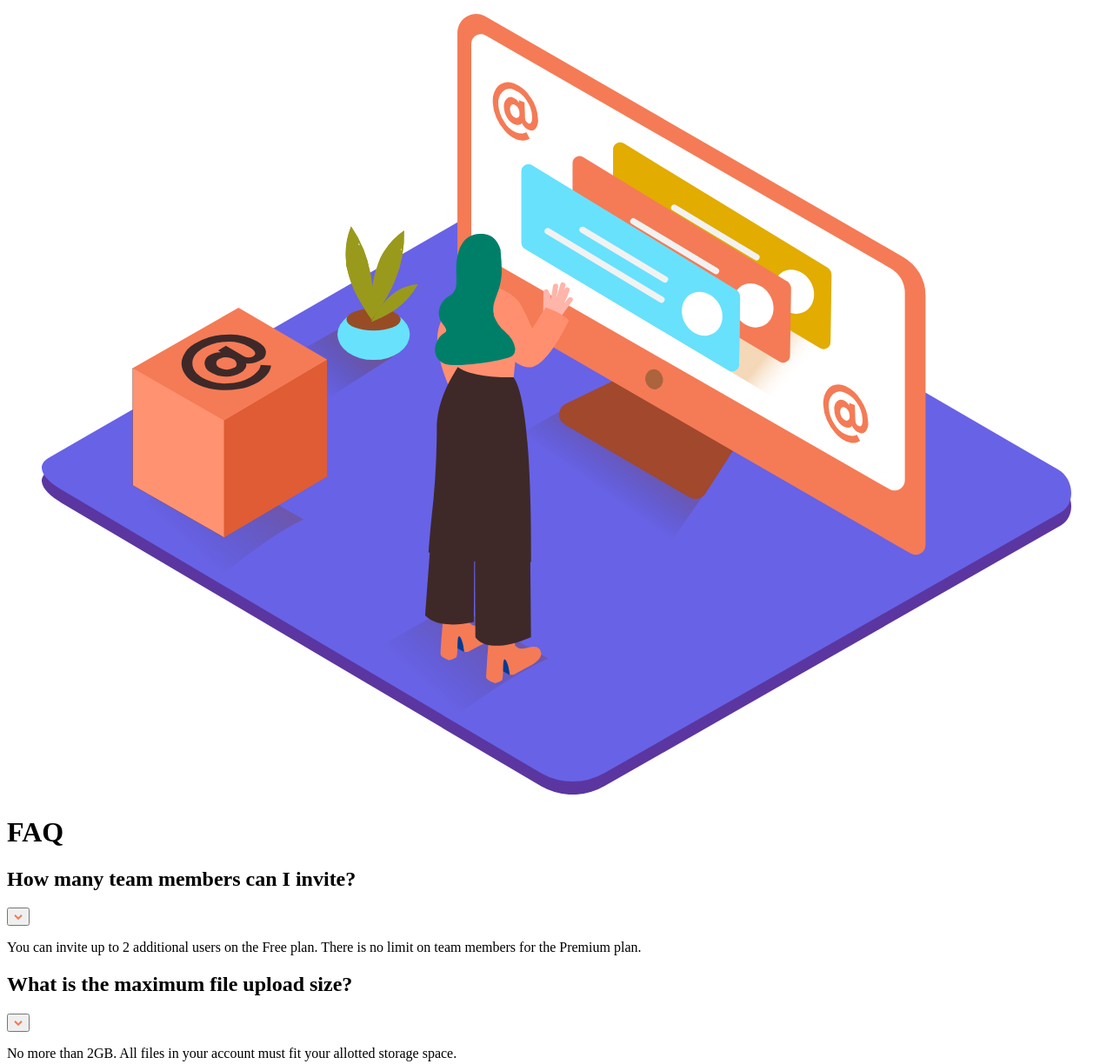
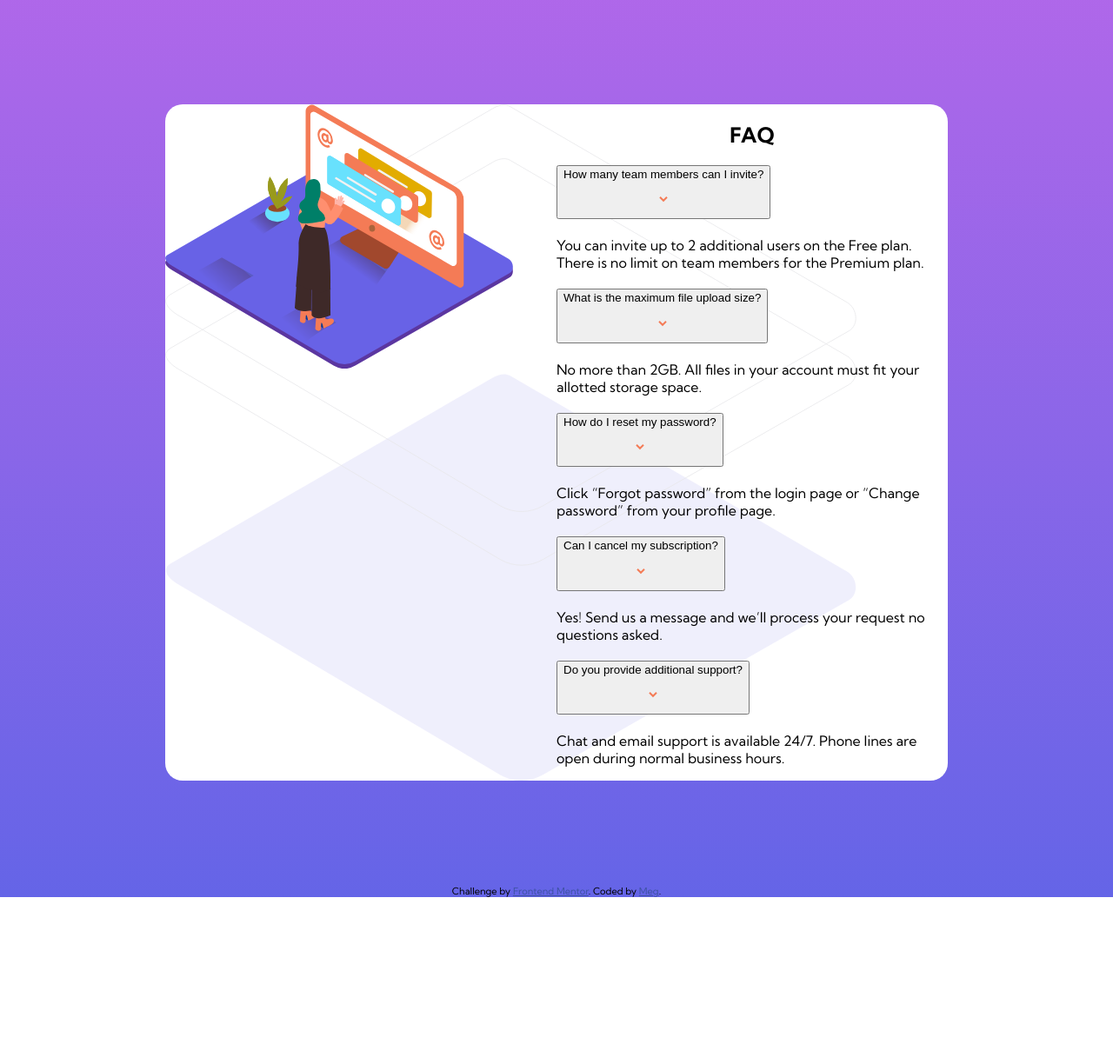
Before and after one commit to mbarnstien/faq-accordion-card, a plain HTML site: page index.html in a window 1280 px wide. Shown: the top 1224 px of the page at 87% size. After the commit the page ends 1032 px from the top, so only its background shows below. Drawn offline with Linux system fonts and the light colour scheme.

Commit message:
Adjusted HTML tags and some CSS styling

```diff
--- a/css/main.css
+++ b/css/main.css
@@ -1,7 +1,37 @@
+html {
+    box-sizing: initial;
+    font-size: 100%;
+}
 
+*, *::before, *::after {
+    box-sizing: inherit;
+}
+
+body {
+    min-height: 100vh;
+    margin: 0;
+    padding: 0;
+    background-image: linear-gradient(hsl(273, 75%, 66%), hsl(240, 73%, 65%));
+    font-family: 'Kumbh Sans', sans-serif;
+}
+
+.card {
+    background: #ffffff;
+    border-radius: 20px;
+    max-width: 900px;
+}
+
+.hide {
+    display: none;
+}
+
+h1 {
+    text-align: center;
+}
 
 
 /**Footer Styles**/
+
 footer {
     font-size: 11px;
     text-align: center;
@@ -9,3 +39,28 @@ footer {
 footer a {
     color: hsl(228, 45%, 44%);
 }
+
+/**Desktop Styles**/
+
+@media only screen and (min-width: 1200px) {
+    .card {
+        display: flex;
+        max-width: 900px;
+        margin: 120px auto;
+        background-image: url('../images/bg-pattern-desktop.svg');
+        background-size: contain;
+        background-repeat: no-repeat;
+        background-position: left center;
+    }
+
+    .img-container, .text-container {
+        flex: 1;
+    }
+
+    .img-container img{
+        width: 100%;
+        height: auto;
+        max-width: 400px;
+        padding-right: 30px;
+    }
+}
--- a/index.html
+++ b/index.html
@@ -6,49 +6,100 @@
 
   <link rel="icon" type="image/png" sizes="32x32" href="./images/favicon-32x32.png">
 
+  <link href="https://fonts.googleapis.com/css2?family=Kumbh+Sans:wght@400;700&display=swap" rel="stylesheet">
+
   <link rel="stylesheet" href="css/main.css">
 
   <title>Frontend Mentor | FAQ Accordion Card</title>
 
 </head>
 <body>
-  <figure class="img-container">
-    <img src="images/illustration-woman-online-mobile.svg" alt="Women browsing the internet" />
+  <section class="card">
+    <div class="img-container">
+      <img src="images/illustration-woman-online-desktop.svg" alt="Woman browsing the internet" />
+      <img src="images/illustration-woman-online-mobile.svg" alt="Woman browsing the internet" class="hide" />
+    </div>
+    <div class="text-container">
+      <h1>FAQ</h1>
+      <div class="accordion">
+        <div class="accordion-item">
+          <h2>
+            <button class="accordion-h">
+              How many team members can I invite?
+              <figure class="arrow">
+                <img src="images/icon-arrow-down.svg" alt="arrow" />
               </figure>
-  <h1>FAQ</h1>
-  <div class="acocordion">
-    <h2 class="accordion-h">How many team members can I invite?</h2>
-    <button type="button" class="arrow">
+            </button>
+          </h2>
+          <div class="accordion-collapse">
+            <div class="accordion-p">
+              <p>You can invite up to 2 additional users on the Free plan. There is no limit on team members for the Premium plan.</p>
+            </div>
+          </div>
+        </div>
+        <div class="accordion-item">
+          <h2>
+            <button class="accordion-h">
+              What is the maximum file upload size?
+              <figure class="arrow">
                 <img src="images/icon-arrow-down.svg" alt="arrow" />
+              </figure>
             </button>
-    <p class="accordion-p">You can invite up to 2 additional users on the Free plan. There is no limit on
-    team members for the Premium plan.</p>
-
-    <h2 class="accordion-h">What is the maximum file upload size?</h2>
-    <button type="button" class="arrow">
+          </h2>
+          <div class="accordion-collapse">
+            <div class="accordion-p">
+              <p>No more than 2GB. All files in your account must fit your allotted storage space.</p>
+            </div>
+          </div>
+        </div>
+        <div class="accordion-item">
+          <h2>
+            <button class="accordion-h">
+              How do I reset my password?
+              <figure class="arrow">
                 <img src="images/icon-arrow-down.svg" alt="arrow" />
+              </figure>
             </button>
-    <p class="accordion-p">No more than 2GB. All files in your account must fit your allotted storage space.</p>
-
-    <h2 class="accordion-h">How do I reset my password?</h2>
-    <button type="button" class="arrow">
+          </h2>
+          <div class="accordion-collapse">
+            <div class="accordion-p">
+              <p>Click “Forgot password” from the login page or “Change password” from your profile page.</p>
+            </div>
+          </div>
+        </div>
+        <div class="accordion-item">
+          <h2>
+            <button class="accordion-h">
+              Can I cancel my subscription?
+              <figure class="arrow">
                 <img src="images/icon-arrow-down.svg" alt="arrow" />
+              </figure>
             </button>
-    <p class="accordion-p">Click “Forgot password” from the login page or “Change password” from your profile page.
-    A reset link will be emailed to you.</p>
-
-    <h2 class="accordion-h">Can I cancel my subscription?</h2>
-    <button type="button" class="arrow">
+          </h2>
+          <div class="accordion-collapse">
+            <div class="accordion-p">
+              <p>Yes! Send us a message and we’ll process your request no questions asked.</p>
+            </div>
+          </div>
+        </div>
+        <div class="accordion-item">
+          <h2>
+            <button class="accordion-h">
+              Do you provide additional support?
+              <figure class="arrow">
                 <img src="images/icon-arrow-down.svg" alt="arrow" />
+              </figure>
             </button>
-    <p class="accordion-p">Yes! Send us a message and we’ll process your request no questions asked.</p>
-
-    <h2 class="accordion-h">Do you provide additional support?</h2>
-    <button type="button" class="arrow">
-      <img src="images/icon-arrow-down.svg" alt="arrow" />
-    </button>
-    <p class="accordion-p">Chat and email support is available 24/7. Phone lines are open during normal business hours.</p>
+          </h2>
+          <div class="accordion-collapse">
+            <div class="accordion-p">
+              <p>Chat and email support is available 24/7. Phone lines are open during normal business hours.</p>
             </div>
+          </div>
+        </div>
+      </div>
+    </div>
+  </section>
   <script src="js/script.js"></script>
 </body>
 <footer>
--- a/js/script.js
+++ b/js/script.js
@@ -0,0 +1 @@
+console.log('test');
```
Lines whose indentation alone changed are shown as unchanged.
